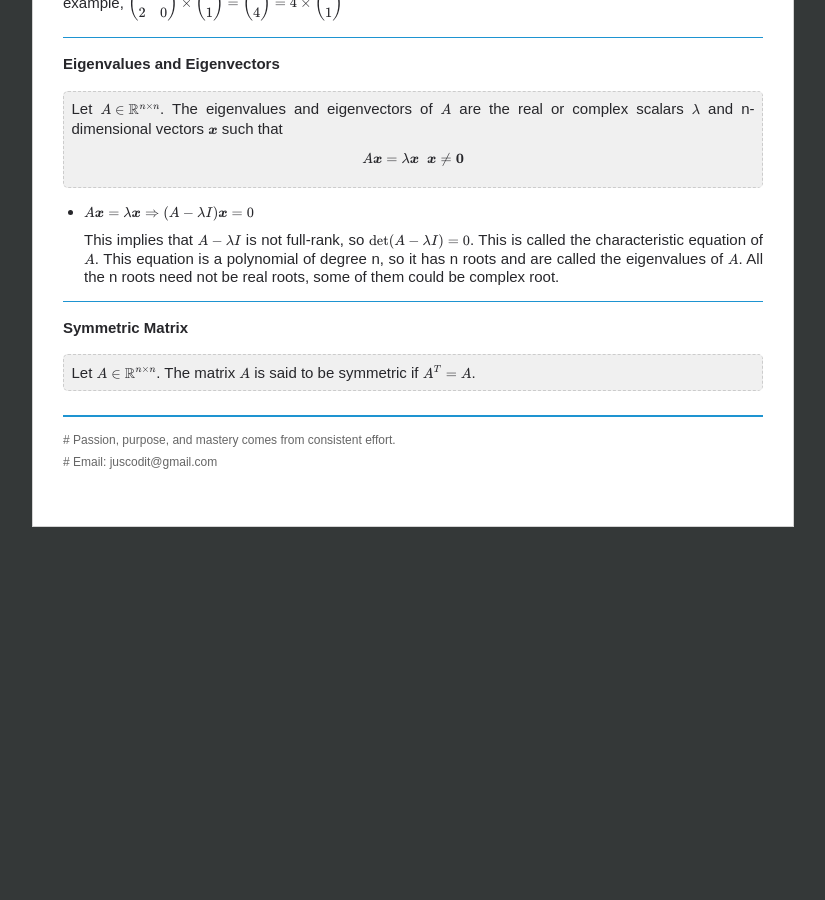
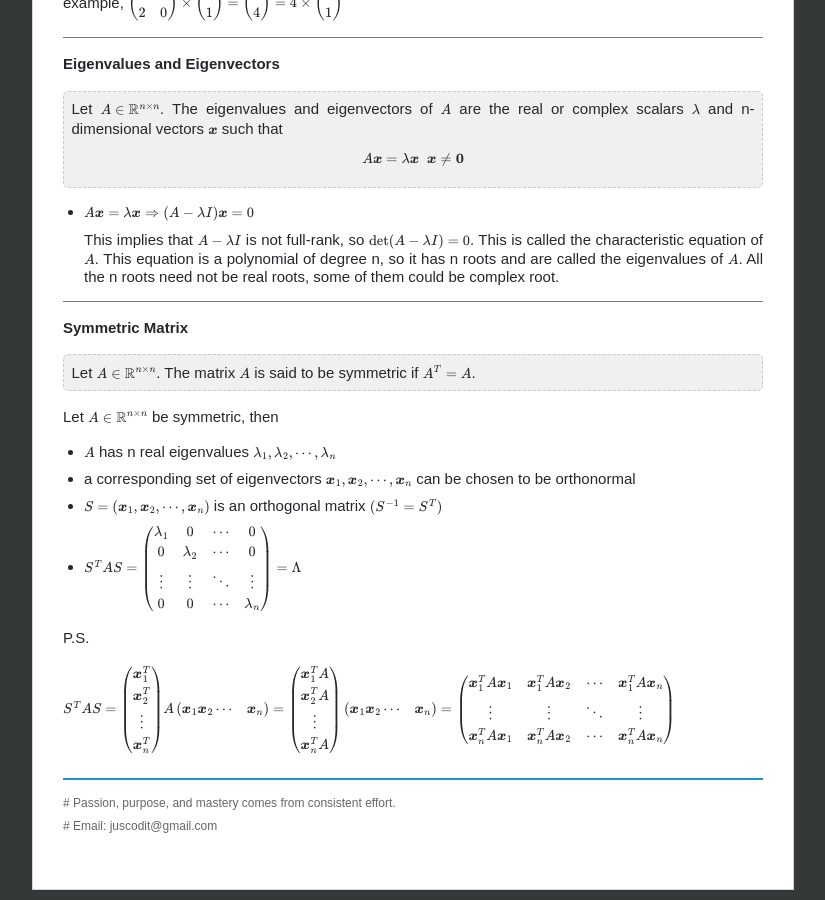
Before and after one commit to chenrushan/chenrushan.github.io, a Jekyll site: the page built from _posts/2014-03-21-NPTEL-02-mathback.markdown, in a window 1280 px wide and 900 px high, scrolled down 6369 px. Shown: the whole window, without its empty margins (227-1052 px from the left). Built offline with Jekyll 4.4.1, drawn with Linux system fonts in a browser that asks for light colours; Markdown is read by kramdown in place of the engine named in the settings; formulas are drawn with MathJax 3; before the commit the page ends 6906 px from its top, so only the background shows below that.

Commit message:
[np02]: update

```diff
--- a/_posts/2014-03-21-NPTEL-02-mathback.markdown
+++ b/_posts/2014-03-21-NPTEL-02-mathback.markdown
@@ -339,3 +339,17 @@ $$A\boldsymbol{x} = \lambda \boldsymbol{x} \;\; \boldsymbol{x} \neq \boldsymbol{
 <blockquote>
 Let $A \in \mathbb{R}^{n\times n}$. The matrix $A$ is said to be symmetric if $A^T = A$.
 </blockquote>
+
+Let $A \in \mathbb{R}^{n\times n}$ be symmetric, then
+
+* $A$ has n real eigenvalues $\lambda\_1, \lambda\_2, \cdots, \lambda\_n$
+
+* a corresponding set of eigenvectors $\{ \boldsymbol{x}\_1, \boldsymbol{x}\_2, \cdots, \boldsymbol{x}\_n\}$ can be chosen to be orthonormal
+
+* $S = ( \boldsymbol{x}\_1, \boldsymbol{x}\_2, \cdots, \boldsymbol{x}\_n )$ is an orthogonal matrix $(S^{-1} = S^T)$
+
+* $S^T A S = \begin{pmatrix} \lambda\_1 & 0 & \cdots & 0 \\\\ 0 & \lambda\_2 & \cdots & 0 \\\\ \vdots & \vdots & \ddots & \vdots \\\\ 0 & 0 & \cdots & \lambda\_n \end{pmatrix} = \Lambda$
+
+P.S.
+
+$S^T A S = \begin{pmatrix} \boldsymbol{x}\_1^T \\\\ \boldsymbol{x}\_2^T \\\\ \vdots \\\\ \boldsymbol{x}\_n^T \end{pmatrix} A \begin{pmatrix} \boldsymbol{x}\_1 \boldsymbol{x}\_2 \cdots & \boldsymbol{x}\_n \end{pmatrix} = \begin{pmatrix} \boldsymbol{x}\_1^T A \\\\ \boldsymbol{x}\_2^T A \\\\ \vdots \\\\ \boldsymbol{x}\_n^T A \end{pmatrix} \begin{pmatrix} \boldsymbol{x}\_1 \boldsymbol{x}\_2 \cdots & \boldsymbol{x}\_n \end{pmatrix} = \begin{pmatrix} \boldsymbol{x}\_1^T A \boldsymbol{x}\_1 & \boldsymbol{x}\_1^T A \boldsymbol{x}\_2 & \cdots & \boldsymbol{x}\_1^T A \boldsymbol{x}\_n \\\\ \vdots & \vdots & \ddots & \vdots \\\\ \boldsymbol{x}\_n^T A \boldsymbol{x}\_1 & \boldsymbol{x}\_n^T A \boldsymbol{x}\_2 & \cdots & \boldsymbol{x}\_n^T A \boldsymbol{x}\_n \end{pmatrix}$
```
